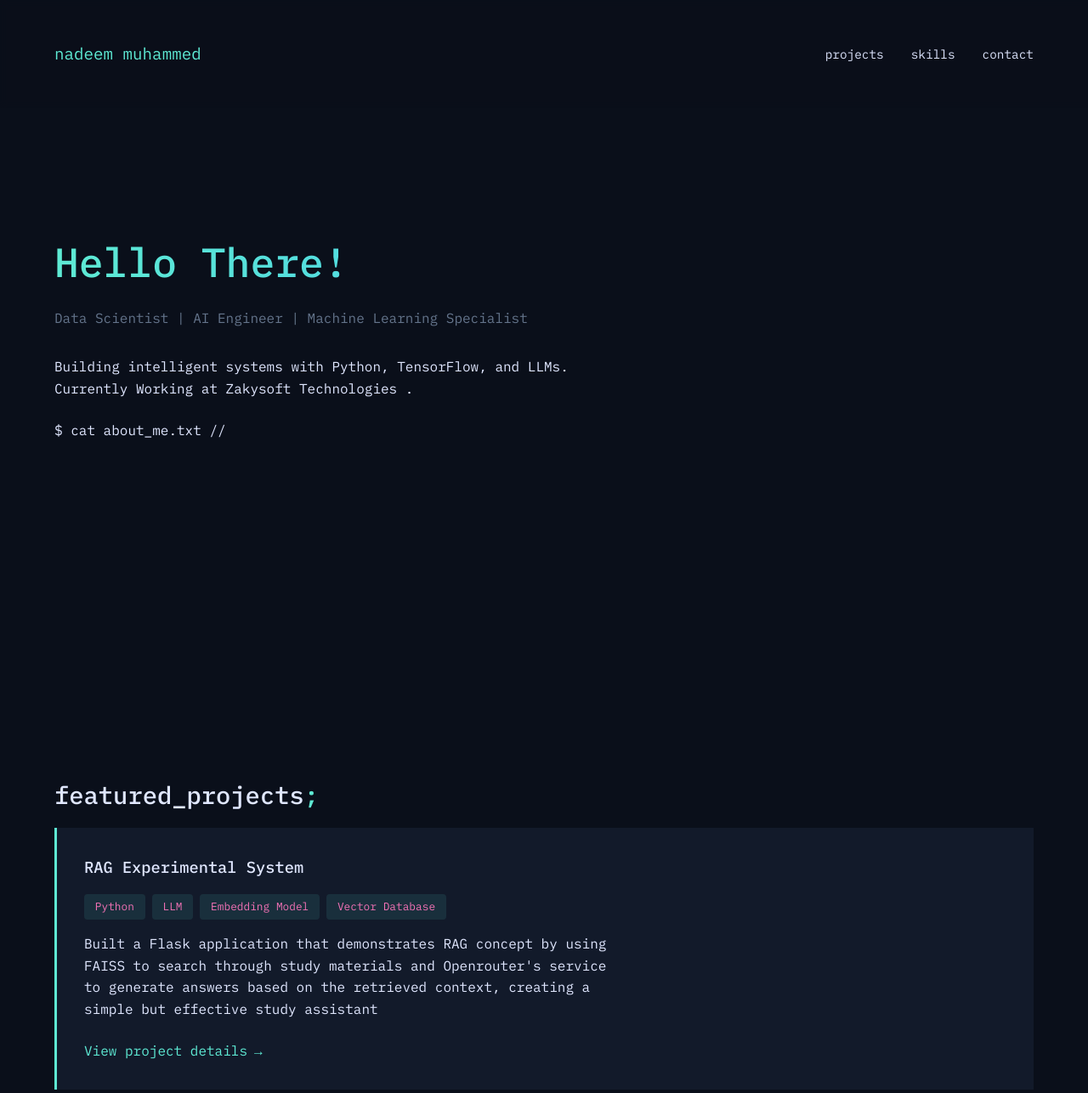
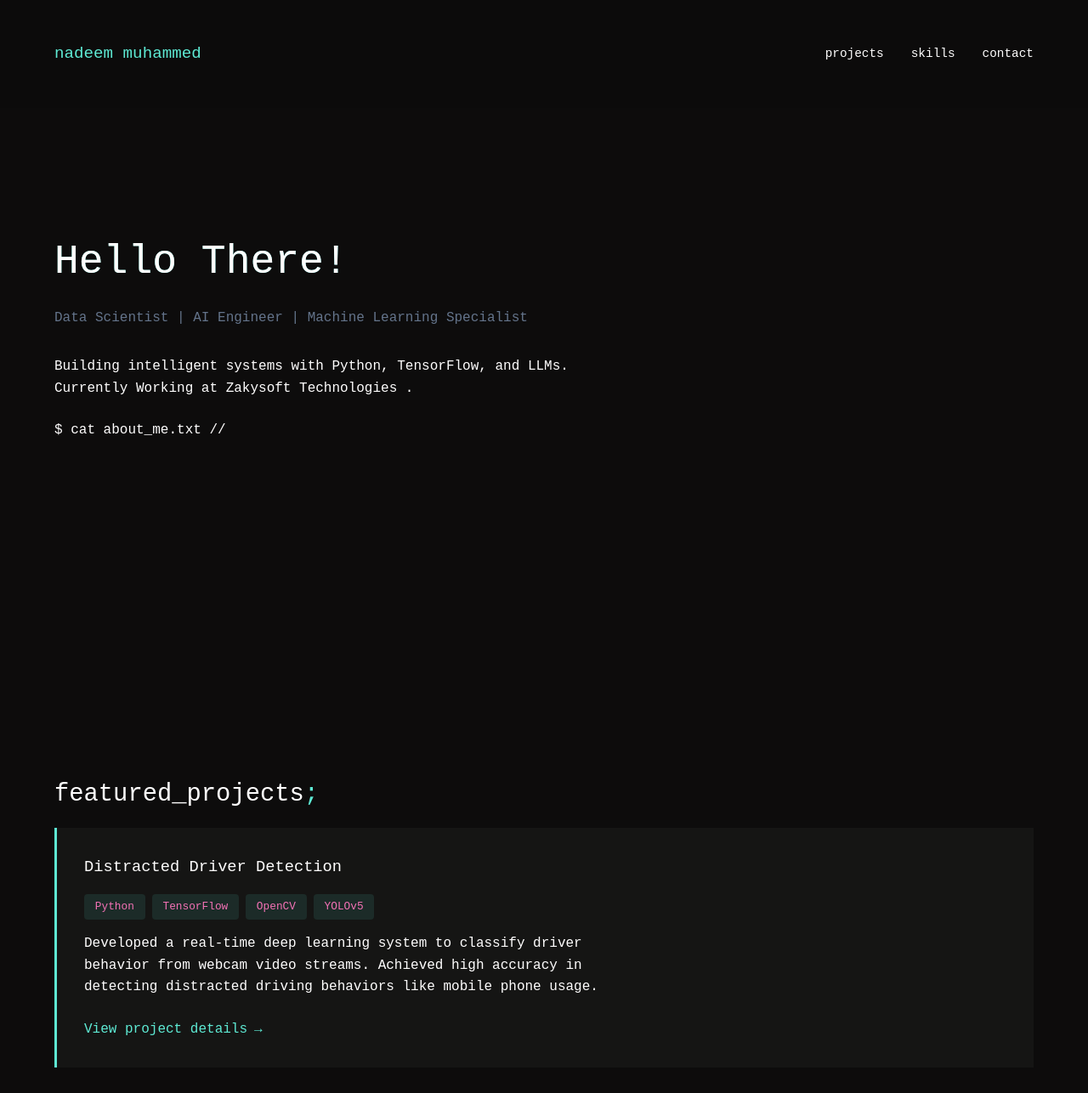
Before and after one commit to mnk3936/WEBnine, a plain HTML site: page index.html in a window 1280 px wide. Shown: the top 1286 px of the page at 85% size. Drawn offline with Linux system fonts and the light colour scheme.

Commit message:
Update index.html

```diff
--- a/index.html
+++ b/index.html
@@ -4,13 +4,14 @@
     <meta charset="UTF-8">
     <meta name="viewport" content="width=device-width, initial-scale=1.0">
     <title>nadeem muhammed</title>
-    <link rel="icon" href="favicon.ico" type="image/x-icon">
     <style>
         /* ===== Data Engineering Aesthetic ===== */
+
+/* ===== Dark Theme Aesthetic ===== */
         :root {
-            --bg: #0a0f1a;
-            --panel: #121a2a;
-            --text: #e0e7ff;
+            --bg: #0d0c0c;
+            --panel: #151514;
+            --text: #fffefe;
             --accent: #5eead4;  /* Teal for data flow */
             --keyword: #f472b6;  /* Pink for tech tags */
             --comment: #64748b;   /* Gray for metadata */
@@ -20,7 +21,7 @@
             margin: 0;
             padding: 0;
             box-sizing: border-box;
-            font-family: 'IBM Plex Mono', monospace;
+            font-family: 'Nue Montreal', monospace;
         }
 
         body {
@@ -34,6 +35,7 @@
         h1, h2, h3 {
             font-weight: 500;
             margin-bottom: 1rem;
+            color: var(--text);
         }
 
         h1 {
@@ -49,6 +51,7 @@
             font-size: 1.8rem;
             position: relative;
             display: inline-block;
+            color: var(--text);
         }
 
         h2:after {
@@ -59,6 +62,7 @@
         p {
             margin-bottom: 1.5rem;
             max-width: 65ch;
+            color: var(--text);
         }
 
         /* ===== Layout ===== */
@@ -80,7 +84,7 @@
             top: 0;
             width: 100%;
             padding: 1rem 0;
-            background: rgba(10, 15, 26, 0.9);
+            background: rgba(13, 12, 12, 0.9);
             backdrop-filter: blur(5px);
             z-index: 100;
         }
@@ -135,6 +139,7 @@
             font-size: 3rem;
             margin-bottom: 1.5rem;
             line-height: 1.2;
+            color: var(--text);
         }
 
         .hero-subtitle {
@@ -144,6 +149,7 @@
 
         .typewriter {
             display: inline-block;
+            color: var(--text);
         }
 
         .typewriter-cursor {
@@ -223,6 +229,7 @@
             margin-bottom: 0.8rem;
             position: relative;
             padding-left: 1.5rem;
+            color: var(--text);
         }
 
         .skill-item:before {
@@ -308,18 +315,6 @@
     <section id="projects">
         <div class="container">
             <h2>featured_projects</h2>
-
-            <div class="project-card">
-                <h3>RAG Experimental System</h3>
-                <div class="project-stack">
-                    <span class="tech-tag">Python</span>
-                    <span class="tech-tag">LLM</span>
-                    <span class="tech-tag">Embedding Model</span>
-                    <span class="tech-tag">Vector Database</span>
-                </div>
-                <p>Built a Flask application that demonstrates RAG concept by using FAISS to search through study materials and Openrouter's service to generate answers based on the retrieved context, creating a simple but effective study assistant</p>
-                <a href="https://github.com/mnk3936/RAG-experimental" class="project-link">View project details</a>
-            </div>
 
             <div class="project-card">
                 <h3>Distracted Driver Detection</h3>
@@ -418,16 +413,18 @@
     </section>
 
     <script>
-        // Typewriter effect
+            // Typewriter effect
         const phrases = [
             'machine learning models',
             'computer vision systems',
             'data analysis pipelines',
             'predictive analytics'
         ];
+
         let phraseIndex = 0;
         let charIndex = 0;
         let isDeleting = false;
+
         const typewriterEl = document.querySelector('.typewriter');
         const cursorEl = document.querySelector('.typewriter-cursor');
 
@@ -467,13 +464,13 @@
             });
         });
 
-        // Sticky navbar on scroll
+        // Sticky navbar on scroll with dark theme colors
         window.addEventListener('scroll', () => {
             const nav = document.querySelector('nav');
             if (window.scrollY > 50) {
-                nav.style.background = 'rgba(10, 15, 26, 0.98)';
+                nav.style.background = 'rgba(13, 12, 12, 0.98)';
             } else {
-                nav.style.background = 'rgba(10, 15, 26, 0.9)';
+                nav.style.background = 'rgba(13, 12, 12, 0.9)';
             }
         });
     </script>
```
